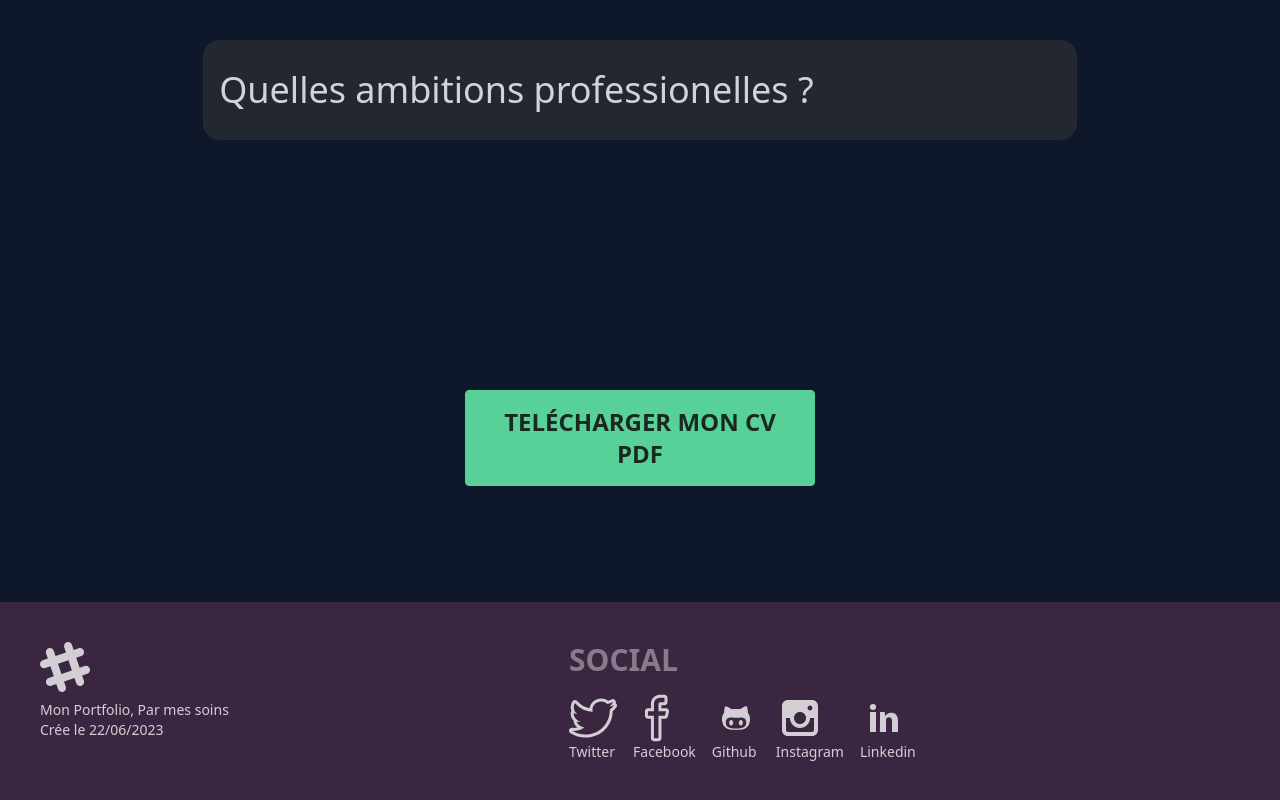
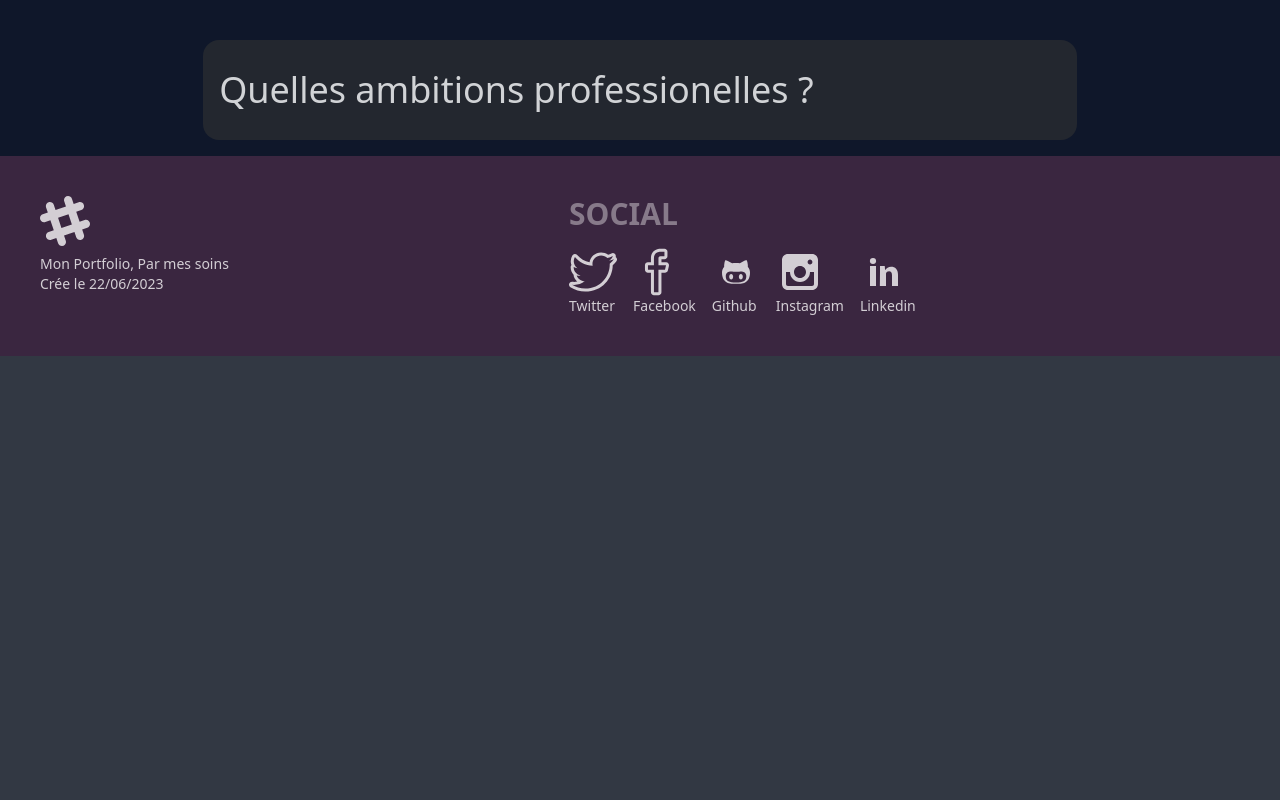
Before and after one commit to Denuet-Theo/Projet8, a Next.js app: page /about in a window 1280 px wide. Shown: the part 1028-1828 px from the top of the page. After the commit the page ends 1384 px from the top, so only its background shows below. Built offline with nearby package versions, Linux system fonts and the light colour scheme; no server answers; the database is empty.

Commit message:
debug a propos

```diff
--- a/src/pages/about.js
+++ b/src/pages/about.js
@@ -5,7 +5,7 @@ import { db } from '../../firebase'
 import Layout from "../components/Layout"
 import dynamic from 'next/dynamic'
 
-const GenerateCvPdf = dynamic(() => import('../components/Pdf/GenerateCvPdf'))
+//const GenerateCvPdf = dynamic(() => import('../components/Pdf/GenerateCvPdf'))
 const Collapse = dynamic(() => import('../components/Collapse'))
 
 export default function About({entries}){
@@ -29,7 +29,7 @@ export default function About({entries}){
                     </div>
                     <Collapse need={entries}/>
                     <div className="m-auto">
-                        <GenerateCvPdf/>
+
                     </div>
                 </section>
             </Layout>
```
